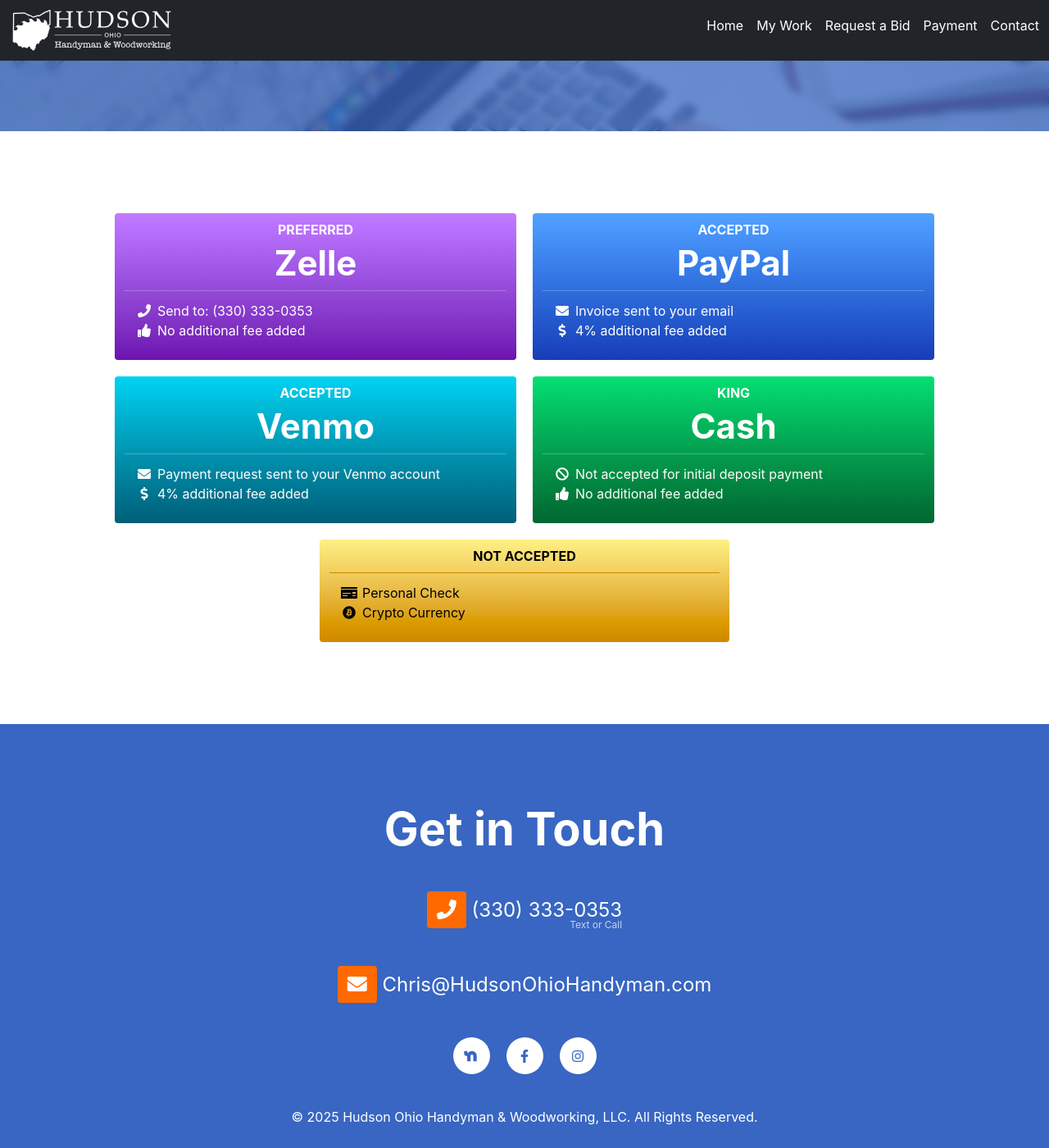
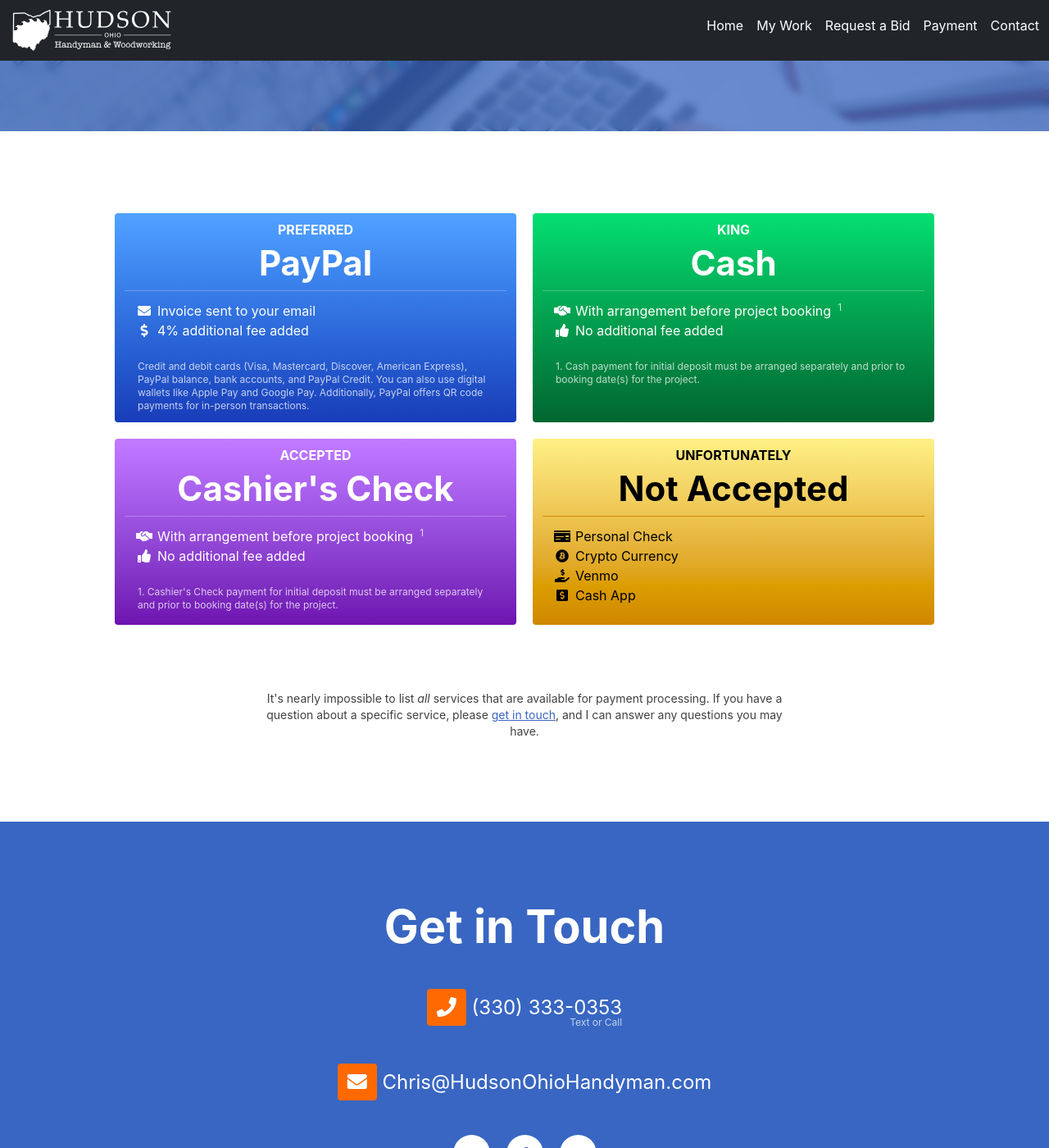
Before and after one commit to ChrisHonniball/hudson-ohio-handyman-and-renovations, a Jekyll site: the page built from _pages/payment.html, in a window 1280 px wide and 1400 px high, scrolled down 277 px. Shown: the whole window at 82% size. Built offline with Jekyll 4.4.1, drawn with Linux system fonts in a browser that asks for light colours.

Commit message:
payment updates

```diff
--- a/_pages/payment.html
+++ b/_pages/payment.html
@@ -5,75 +5,31 @@ layout: page
 img: /assets/images/stock/computer.jpg
 header_img: /assets/images/stock/computer.jpg
 ---
-
 <section class="py-[100px]">
   <div class="max-w-[1000px] mx-auto">
     <div class="flex flex-col px-3 md:px-0 md:grid md:grid-cols-2 gap-5">
-      <div
-        class="w-full rounded bg-gradient-to-b from-purple-400 to-purple-800"
-      >
+      <div class="w-full rounded bg-gradient-to-b from-blue-400 to-blue-800">
         <div class="p-3 text-white">
           <h5
             class="leading-none uppercase text-[16px] text-white text-uppercase text-center !pb-0"
           >
             Preferred
           </h5>
-          <h6 class="leading-none !text-[42px] !pb-0 text-center">Zelle</h6>
-          <hr class="border-white/25 my-3" />
+          <h6 class="leading-none !text-[42px] !pb-0 text-center">PayPal</h6>
+          <hr class="border-white/25 my-3">
           <ul class="fa-ul">
             <li>
-              <span class="fa-li"><i class="fas fa-phone"></i></span>Send to:
-              {{site.phone_number}}
+              <span class="fa-li"><i class="fas fa-envelope"></i></span>Invoice sent to your email
             </li>
             <li>
-              <span class="fa-li"><i class="fas fa-thumbs-up"></i></span>No
-              additional fee added
+              <span class="fa-li"><i class="fas fa-dollar-sign"></i></span>4% additional fee added
             </li>
           </ul>
-        </div>
-      </div>
-
-      <div class="w-full rounded bg-gradient-to-b from-blue-400 to-blue-800">
-        <div class="p-3 text-white">
-          <h5
-            class="leading-none uppercase text-[16px] text-white text-uppercase text-center !pb-0"
-          >
-            Accepted
-          </h5>
-          <h6 class="leading-none !text-[42px] !pb-0 text-center">PayPal</h6>
-          <hr class="border-white/25 my-3" />
-          <ul class="fa-ul">
-            <li>
-              <span class="fa-li"><i class="fas fa-envelope"></i></span>Invoice
-              sent to your email
-            </li>
-            <li>
-              <span class="fa-li"><i class="fas fa-dollar-sign"></i></span>4%
-              additional fee added
-            </li>
-          </ul>
-        </div>
-      </div>
-
-      <div class="w-full rounded bg-gradient-to-b from-cyan-400 to-cyan-800">
-        <div class="p-3 text-white">
-          <h5
-            class="leading-none uppercase text-[16px] text-white text-uppercase text-center !pb-0"
-          >
-            Accepted
-          </h5>
-          <h6 class="leading-none !text-[42px] !pb-0 text-center">Venmo</h6>
-          <hr class="border-white/25 my-3" />
-          <ul class="fa-ul">
-            <li>
-              <span class="fa-li"><i class="fas fa-envelope"></i></span>Payment
-              request sent to your Venmo account
-            </li>
-            <li>
-              <span class="fa-li"><i class="fas fa-dollar-sign"></i></span>4%
-              additional fee added
-            </li>
-          </ul>
+          <p class="text-xs text-white/75 px-4">
+            Credit and debit cards (Visa, Mastercard, Discover, American Express), PayPal balance, bank accounts, and
+            PayPal Credit. You can also use digital wallets like Apple Pay and Google Pay. Additionally, PayPal offers
+            QR code payments for in-person transactions.
+          </p>
         </div>
       </div>
 
@@ -85,44 +41,85 @@ header_img: /assets/images/stock/computer.jpg
             King
           </h5>
           <h6 class="leading-none !text-[42px] !pb-0 text-center">Cash</h6>
-          <hr class="border-white/25 my-3" />
+          <hr class="border-white/25 my-3">
           <ul class="fa-ul">
             <li>
-              <span class="fa-li"><i class="fas fa-ban"></i></span>Not accepted
-              for initial deposit payment
+              <span class="fa-li"><i class="fas fa-handshake-alt"></i></span>With arrangement before project booking<sup class="pl-2 text-white/75"
+                >1</sup
+              >
             </li>
             <li>
-              <span class="fa-li"><i class="fas fa-thumbs-up"></i></span>No
-              additional fee added
+              <span class="fa-li"><i class="fas fa-thumbs-up"></i></span>No additional fee added
             </li>
           </ul>
+
+          <p class="text-xs text-white/75 px-4">
+            1. Cash payment for initial deposit must be arranged separately and prior to booking date(s) for the
+            project.
+          </p>
         </div>
       </div>
 
-      <div class="flex justify-center col-span-2">
+      <div class="w-full rounded bg-gradient-to-b from-purple-400 to-purple-800">
+        <div class="p-3 text-white">
+          <h5
+            class="leading-none uppercase text-[16px] text-white text-uppercase text-center !pb-0"
+          >
+            Accepted
+          </h5>
+          <h6 class="leading-none !text-[42px] !pb-0 text-center">Cashier's Check</h6>
+          <hr class="border-white/25 my-3">
+          <ul class="fa-ul">
+            <li>
+              <span class="fa-li"><i class="fas fa-handshake-alt"></i></span>With arrangement before project booking<sup class="pl-2 text-white/75"
+                >1</sup
+              >
+            </li>
+            <li>
+              <span class="fa-li"><i class="fas fa-thumbs-up"></i></span>No additional fee added
+            </li>
+          </ul>
+
+          <p class="text-xs text-white/75 px-4">
+            1. Cashier's Check payment for initial deposit must be arranged separately and prior to booking date(s) for
+            the project.
+          </p>
+        </div>
+      </div>
+
       <div
-          class="w-full md:w-1/2 mx-auto rounded bg-gradient-to-b from-yellow-200 to-yellow-600"
+        class="w-full mx-auto rounded bg-gradient-to-b from-yellow-200 to-yellow-600"
       >
         <div class="p-3">
           <h5
             class="leading-none uppercase text-[16px] text-uppercase text-center !pb-0"
           >
-              Not Accepted
+            Unfortunately
           </h5>
-            <hr class="border-yellow-600 my-3" />
+          <h6 class="leading-none !text-[42px] !pb-0 text-center">Not Accepted</h6>
+          <hr class="border-yellow-600 my-3">
           <ul class="fa-ul">
             <li>
-                <span class="fa-li"><i class="fas fa-money-check"></i></span
-                >Personal Check
+              <span class="fa-li"><i class="fas fa-money-check"></i></span>Personal Check
             </li>
             <li>
-                <span class="fa-li"><i class="fab fa-bitcoin"></i></span>Crypto
-                Currency
+              <span class="fa-li"><i class="fab fa-bitcoin"></i></span>Crypto Currency
+            </li>
+            <li>
+              <span class="fa-li"><i class="fas fa-hand-holding-usd"></i></span>Venmo
+            </li>
+            <li>
+              <span class="fa-li"><i class="fas fa-usd-square"></i></span>Cash App
             </li>
           </ul>
         </div>
       </div>
     </div>
-    </div>
+
+    <p class="text-sm text-black/75 max-w-[630px] mx-auto pt-20 text-center">
+      It's nearly impossible to list <em>all</em> services that are available for payment processing. If you have a
+      question about a specific service, please <a href="#Contact">get in touch</a>, and I can answer any questions you
+      may have.
+    </p>
   </div>
 </section>
```
Also changed, not shown: assets/tailwind.css. Lines whose indentation alone changed are shown as unchanged.
